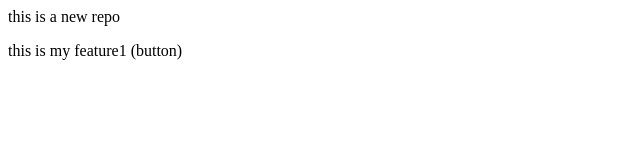
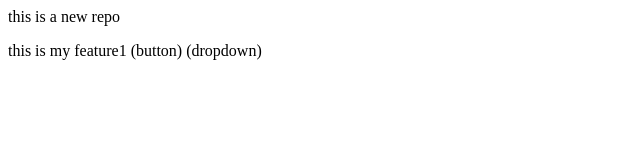
Before and after one commit to AdityaPatil1392/Localrepo, a plain HTML site: page index.html in a window 1280 px wide. Shown: the full height of the page, 0-640 px from the left. Drawn offline with Linux system fonts and the light colour scheme.

Commit message:
adding a dropdown

```diff
--- a/index.html
+++ b/index.html
@@ -3,5 +3,5 @@
 </p>
 
 <p>
-    this is my feature1 (button)
+    this is my feature1 (button) (dropdown)
 </p>
```
